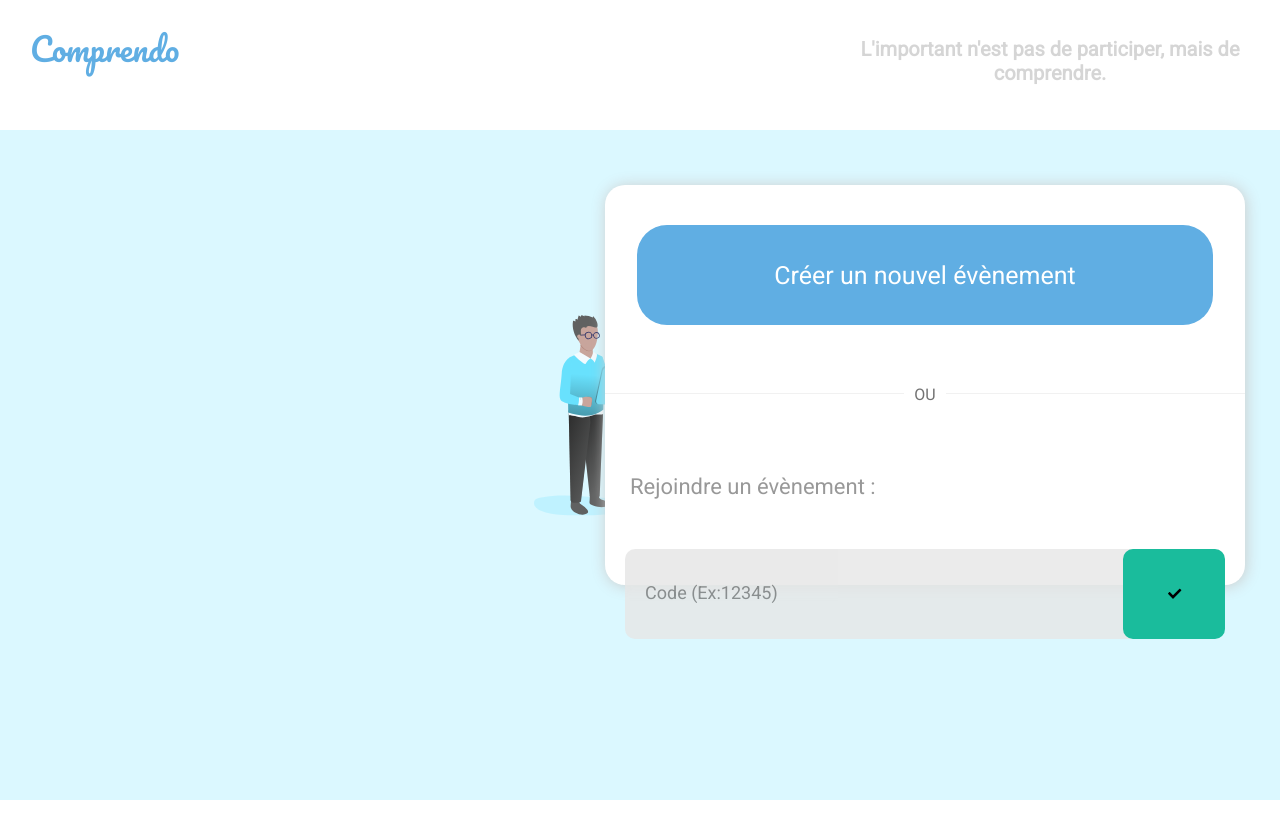
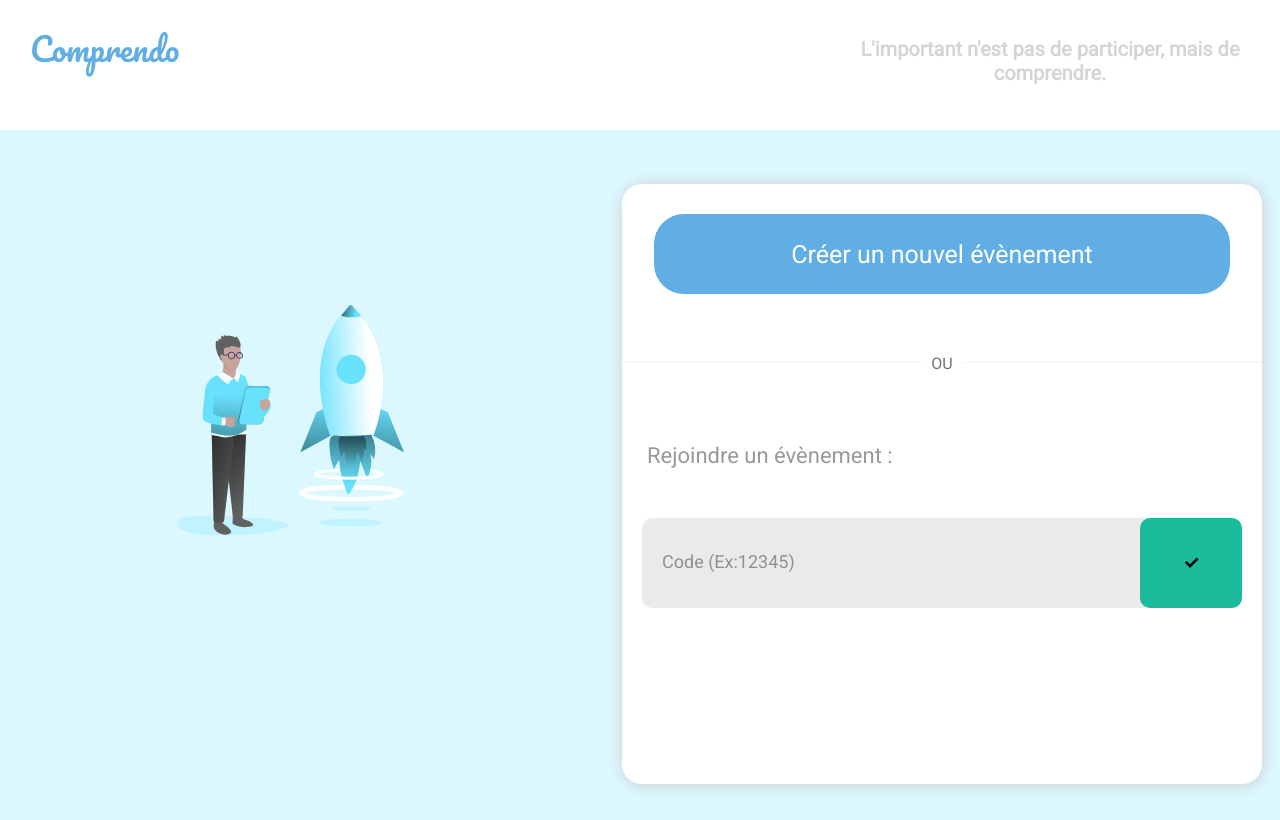
Before and after one commit to superfrancisco2019/comprendo-front, a Vue app: page / in a window 1280 px wide. Built offline with nearby package versions, Linux system fonts and the light colour scheme; the HTML template or start-up script is replaced by a standard one; what vue-carousel-3d would draw is missing.

Commit message:
media queries on home page

```diff
--- a/src/components/background.vue
+++ b/src/components/background.vue
@@ -20,4 +20,10 @@ export default {
         background-position: center center;
         background-repeat: no-repeat;
     }
+    @media (min-width: 765px){
+    .background {
+        position:relative;
+        background-position:left
+    }
+    }
 </style>
--- a/src/pages/Home.vue
+++ b/src/pages/Home.vue
@@ -106,7 +106,7 @@ input{
 @media (min-width: 765px){
 #frame{
   width:50%;
-  height:50%;
+  height:50vh;
   position:absolute;
   right:20px;
   bottom:200px;
@@ -128,6 +128,19 @@ input{
 #check{
   height:90px;
   width:120px
+}}
+@media (min-width: 1000px){
+#frame{
+  height:75%;
+  position:absolute;
+  right:3px;
+  bottom:1px;
+  }
+#create{
+  height:80px;
+  margin-top:30px;
+  margin-bottom:50px;
+  font-size:25px
 }
 }
 </style>
```
